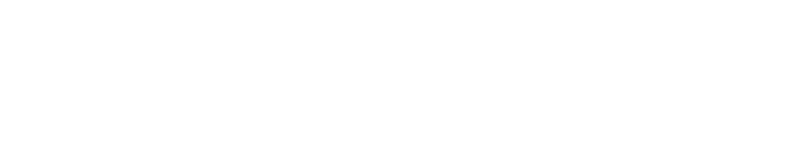
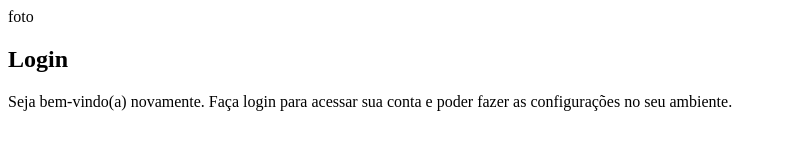
Before and after one commit to yarthhur/projeto-login, a plain HTML site: page index.html in a window 1280 px wide. Shown: the whole page, without its empty margins (0-787 px from the left). Drawn offline with Linux system fonts and the light colour scheme.

Commit message:
estrutura do projeto

```diff
--- /dev/null
+++ b/estilos/style.css
@@ -0,0 +1,5 @@
+@charset "UTF-8";
+
+/*  verde: #49a09d;
+    lilas: #5f2c82;
+*/
--- a/index.html
+++ b/index.html
@@ -3,9 +3,23 @@
 <head>
     <meta charset="UTF-8">
     <meta name="viewport" content="width=device-width, initial-scale=1.0">
+    <link rel="stylesheet" href="estilos/style.css">
     <title>Login</title>
 </head>
 <body>
+    <main>
+        <section id="Login">
+            <div id="imagem">
+                foto
+            </div>
+            <div id="formulario">
+                <h1>Login</h1>
+                <p>Seja bem-vindo(a) novamente. Faça login para acessar sua conta e poder fazer as configurações no seu ambiente.</p>
+                <form action="login.php" method="post">
 
+                </form>
+            </div>
+        </section>
+    </main>
 </body>
 </html>
```
